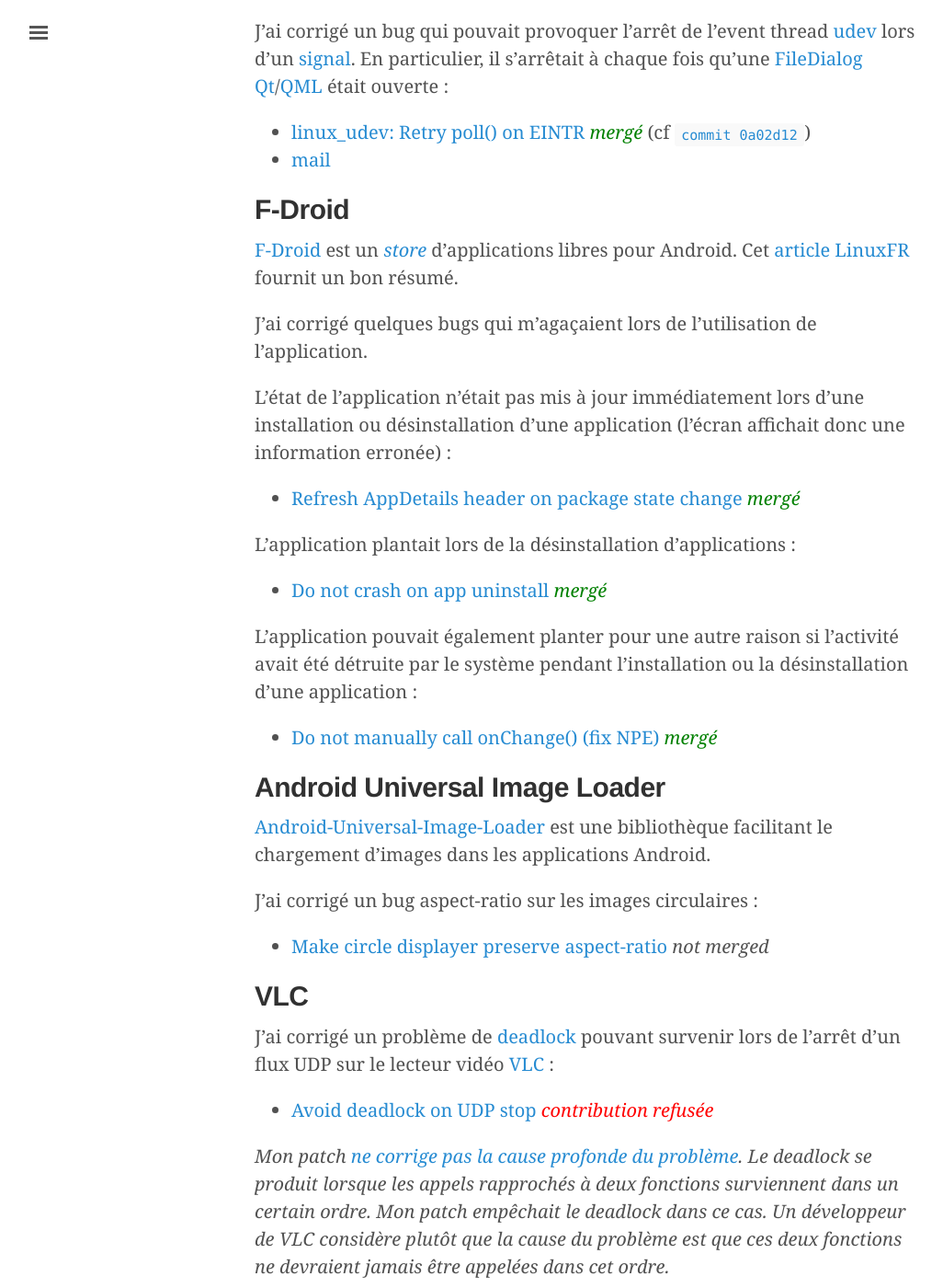
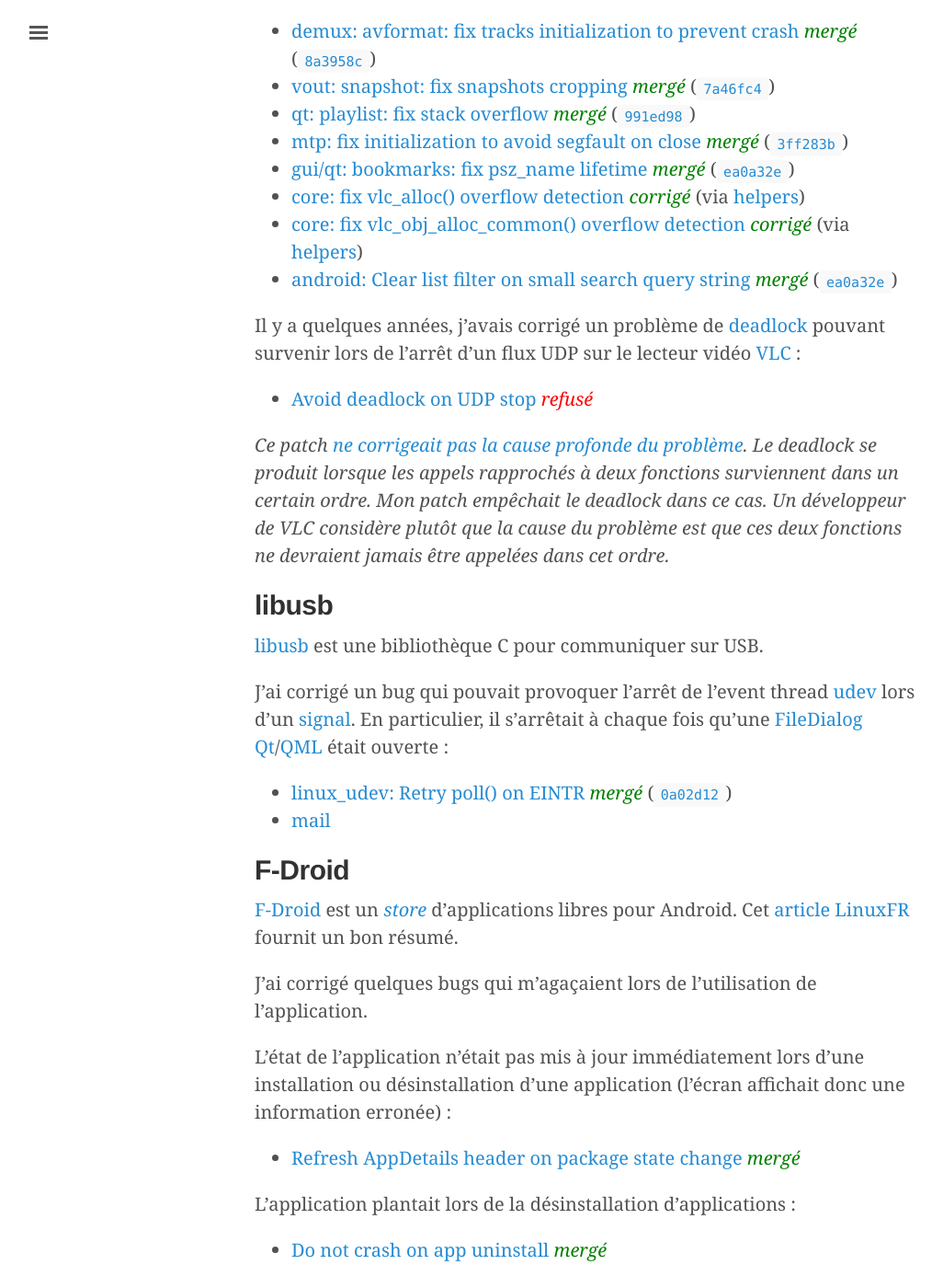
Before and after one commit to rom1v/blog.rom1v.com, a Jekyll site: the page built from contrib.md, in a window 1280 px wide and 1400 px high, scrolled down 1623 px. Shown: the whole window at 92% size, without its empty margins (3-1029 px from the left). Built offline with Jekyll 4.4.1, drawn with Linux system fonts in a browser that asks for light colours; some of the changed text lies outside the part shown.

Commit message:
Add VLC contribs
Update contrib/ with VLC patches.

```diff
--- a/contrib.md
+++ b/contrib.md
@@ -89,6 +89,63 @@ J'ai aussi ouvert quelques rapports de bugs :
 [mio]: https://docs.rs/mio/0.6.10/mio/
 [I/O asynchrone]: https://en.wikipedia.org/wiki/Asynchronous_I/O
 
+
+## VLC
+
+J'ai corrigé quelques bugs sur [VLC] :
+
+ - [demux: avformat: fix tracks initialization to prevent
+   crash](https://mailman.videolan.org/pipermail/vlc-devel/2017-November/116037.html)
+   <em style="color: green;">mergé</em> ([`8a3958c`])
+ - [vout: snapshot: fix snapshots
+   cropping](https://mailman.videolan.org/pipermail/vlc-devel/2017-November/116070.html)
+   <em style="color: green;">mergé</em> ([`7a46fc4`])
+ - [qt: playlist: fix stack
+   overflow](https://mailman.videolan.org/pipermail/vlc-devel/2017-November/116098.html)
+   <em style="color: green;">mergé</em> ([`991ed98`])
+ - [mtp: fix initialization to avoid segfault on
+   close](https://mailman.videolan.org/pipermail/vlc-devel/2017-November/116145.html)
+   <em style="color: green;">mergé</em> ([`3ff283b`])
+ - [gui/qt: bookmarks: fix psz_name
+   lifetime](https://mailman.videolan.org/pipermail/vlc-devel/2017-November/116144.html)
+   <em style="color: green;">mergé</em> ([`ea0a32e`])
+ - [core: fix vlc_alloc() overflow
+   detection](https://mailman.videolan.org/pipermail/vlc-devel/2017-November/116171.html)
+   <em style="color: green;">corrigé</em> (via [helpers][unsigned_helpers])
+ - [core: fix vlc_obj_alloc_common() overflow
+   detection](https://mailman.videolan.org/pipermail/vlc-devel/2017-November/116172.html)
+   <em style="color: green;">corrigé</em> (via [helpers][unsigned_helpers])
+ - [android: Clear list filter on small search query
+   string](https://mailman.videolan.org/pipermail/android/2017-November/012398.html)
+   <em style="color: green;">mergé</em> ([`ea0a32e`])
+
+
+[vlc]: https://www.videolan.org/
+[`8a3958c`]: http://git.videolan.org/?p=vlc.git;a=commitdiff;h=8a3958ca57d641ef17d94ade001b01c5a2e4bac7
+[`7a46fc4`]: http://git.videolan.org/?p=vlc.git;a=commitdiff;h=7a46fc430b090fc6b2b32216d0d5527fcf7be68b
+[`991ed98`]: http://git.videolan.org/?p=vlc.git;a=commitdiff;h=991ed989345c28d5fced32a9a5e60f0e793fcab1
+[`3ff283b`]: http://git.videolan.org/?p=vlc.git;a=commitdiff;h=3ff283bc176b2dd2e83bb7cd7358eb2a0104124c
+[`ea0a32e`]: http://git.videolan.org/?p=vlc.git;a=commitdiff;h=ea0a32e1c1cbf3a2ad786d46b46a3d9a449ec274
+[`947cbaa`]: https://code.videolan.org/videolan/vlc-android/commit/947cbaaebd5444ffa424bbfd5383d9784f1e07de
+
+[unsigned_helpers]: https://mailman.videolan.org/pipermail/vlc-devel/2017-November/116176.html
+
+
+Il y a quelques années, j'avais corrigé un problème de [deadlock][] pouvant
+survenir lors de l'arrêt d'un flux UDP sur le lecteur vidéo [VLC][] :
+
+ - [Avoid deadlock on UDP stop](https://mailman.videolan.org/pipermail/vlc-devel/2014-May/098020.html) <em style="color: red;">refusé</em>
+
+_Ce patch [ne corrigeait pas la cause profonde du problème][vlc-answer]. Le
+deadlock se produit lorsque les appels rapprochés à deux fonctions surviennent
+dans un certain ordre. Mon patch empêchait le deadlock dans ce cas. Un
+développeur de VLC considère plutôt que la cause du problème est que ces deux
+fonctions ne devraient jamais être appelées dans cet ordre._
+
+[deadlock]: https://fr.wikipedia.org/wiki/Deadlock
+[vlc]: http://www.videolan.org/
+[vlc-answer]: https://mailman.videolan.org/pipermail/vlc-devel/2014-May/098136.html
+
 ## libusb
 
 [libusb][] est une bibliothèque C pour communiquer sur USB.
@@ -96,10 +153,10 @@ J'ai aussi ouvert quelques rapports de bugs :
 J'ai corrigé un bug qui pouvait provoquer l'arrêt de l'event thread [udev][]
 lors d'un [signal][]. En particulier, il s'arrêtait à chaque fois qu'une
 [FileDialog][] [Qt][]/[QML][] était ouverte :
- - [linux_udev: Retry poll() on EINTR](https://github.com/libusb/libusb/pull/220)   <em style="color: green;">mergé</em> (cf [`commit 0a02d12`][0a02d12])
+ - [linux_udev: Retry poll() on EINTR](https://github.com/libusb/libusb/pull/220) <em style="color: green;">mergé</em> ([`0a02d12`])
  - [mail](https://sourceforge.net/p/libusb/mailman/message/35466045/)
 
-[0a02d12]: https://github.com/libusb/libusb/commit/0a02d1212bfb7ff2e9f3fc603655b0220b7d6889
+[`0a02d12`]: https://github.com/libusb/libusb/commit/0a02d1212bfb7ff2e9f3fc603655b0220b7d6889
 
 [libusb]: http://libusb.info/
 [usb]: https://en.wikipedia.org/wiki/USB
@@ -146,26 +203,6 @@ d'images dans les applications Android.
 J'ai corrigé un bug aspect-ratio sur les images circulaires :
  - [Make circle displayer preserve
 aspect-ratio](https://github.com/nostra13/Android-Universal-Image-Loader/pull/1257) _not merged_
-
-
-
-## VLC
-
-J'ai corrigé un problème de [deadlock][] pouvant survenir lors de l'arrêt d'un
-flux UDP sur le lecteur vidéo [VLC][] :
-
- - [Avoid deadlock on UDP stop](https://mailman.videolan.org/pipermail/vlc-devel/2014-May/098020.html) <em style="color: red;">contribution refusée</em>
-
-_Mon patch [ne corrige pas la cause profonde du problème][vlc-answer]. Le
-deadlock se produit lorsque les appels rapprochés à deux fonctions surviennent
-dans un certain ordre. Mon patch empêchait le deadlock dans ce cas. Un
-développeur de VLC considère plutôt que la cause du problème est que ces deux
-fonctions ne devraient jamais être appelées dans cet ordre._
-
-[deadlock]: https://fr.wikipedia.org/wiki/Deadlock
-[vlc]: http://www.videolan.org/
-[vlc-answer]: https://mailman.videolan.org/pipermail/vlc-devel/2014-May/098136.html
-
 
 
 ## Android Open Source Project
```
Also changed, not shown: other parts of contrib.md (+1 -1 lines).
